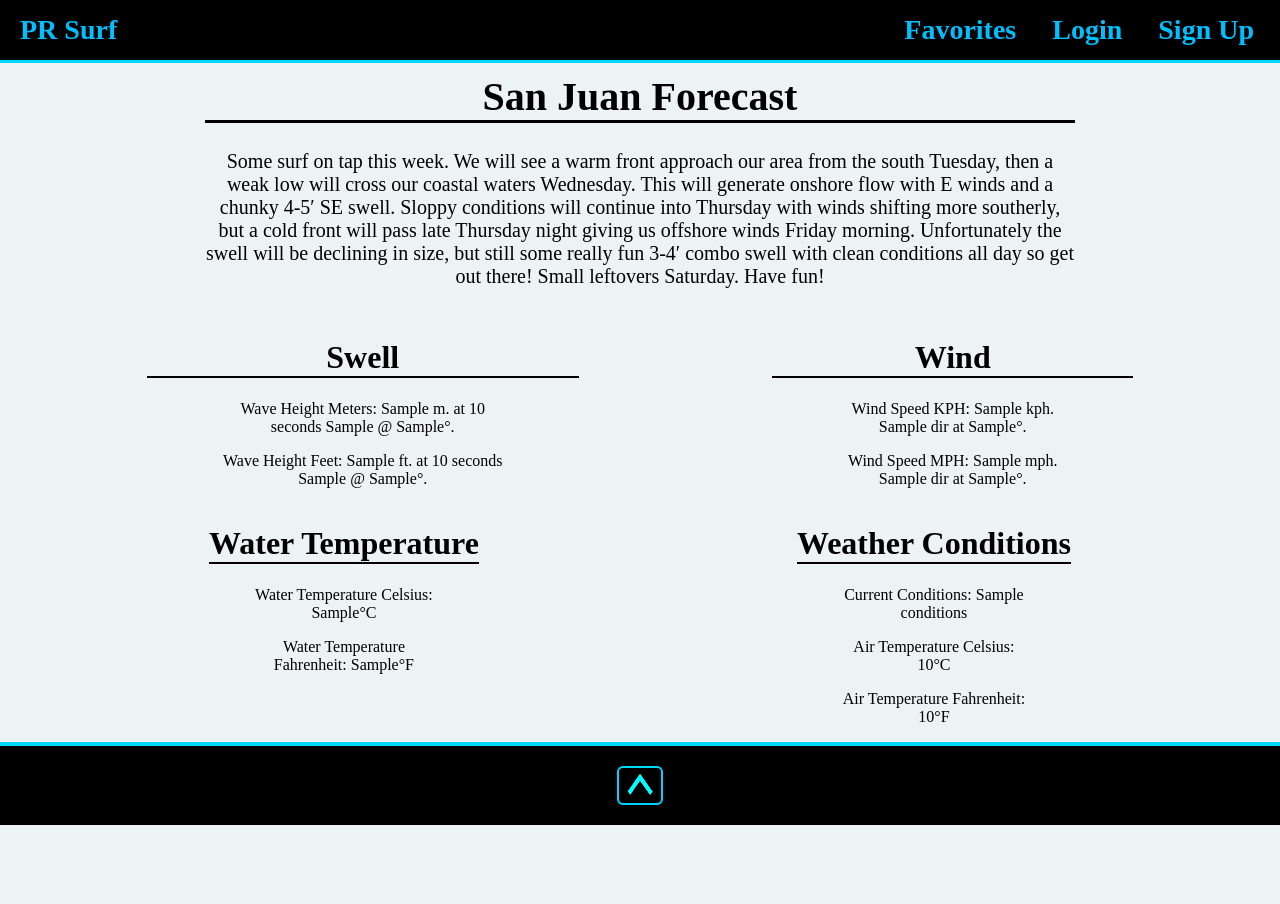
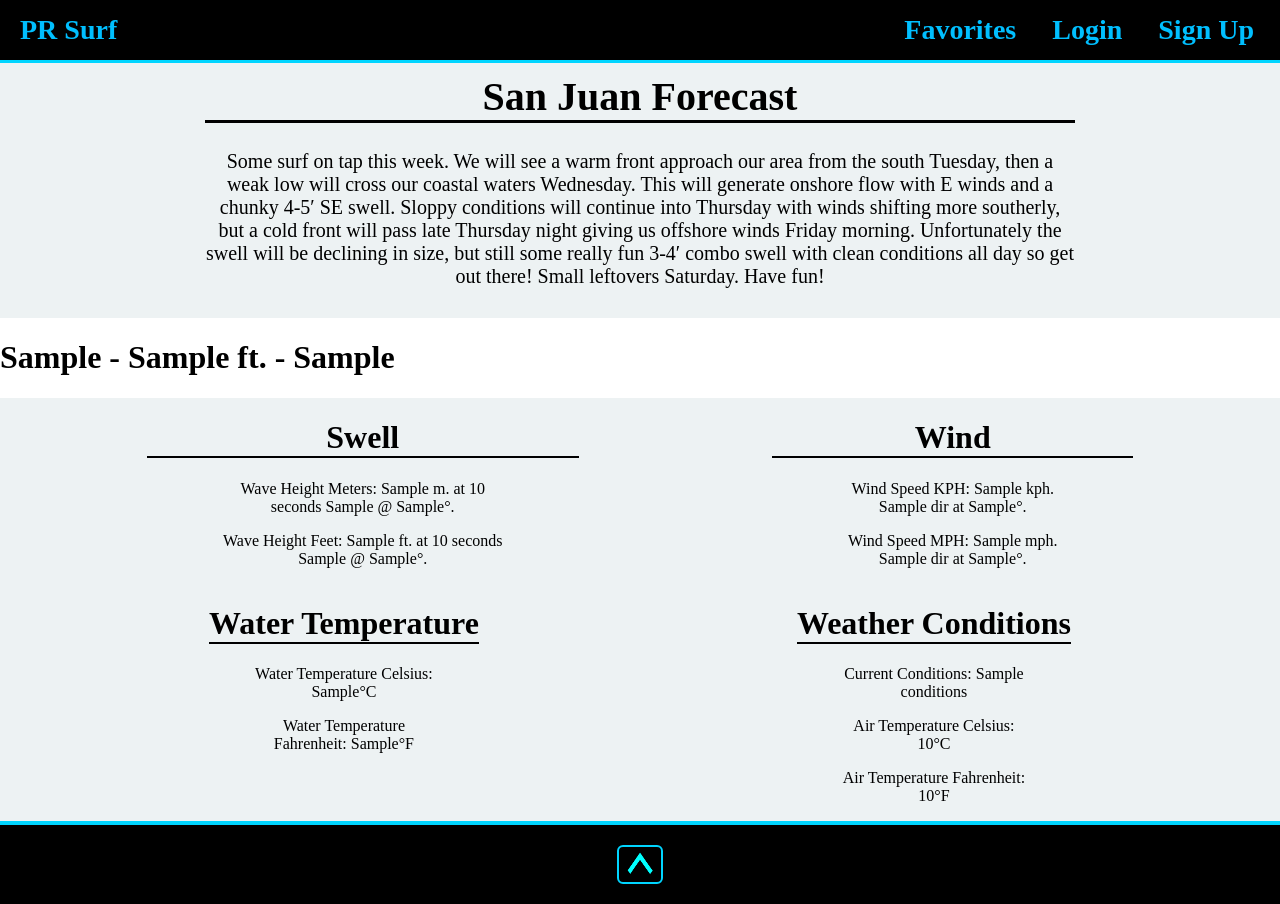
Before and after one commit to JohnFuhrm12/Django-PR-Surf, a Django app: template surf_report/templates/index.html in a window 1280 px wide. Before the commit the page ends 825 px from the top, so only its background shows below. Run offline with Django 4.2, Linux system fonts and the light colour scheme; the template is opened without the code that fills it: most values are stand-ins (such as "Sample title", 1, 10 or a date in 2020).

Commit message:
Add files via upload

```diff
--- a/surf_report/templates/index.html
+++ b/surf_report/templates/index.html
@@ -20,6 +20,11 @@
     <div class="top-block">
       <h1>San Juan  Forecast</h1>
       <p>Some surf on tap this week.  We will see a warm front approach our area from the south Tuesday, then a weak low will cross our coastal waters Wednesday. This will generate onshore flow with E winds and a chunky 4-5′ SE swell.  Sloppy conditions will continue into Thursday with winds shifting more southerly, but a cold front will pass late Thursday night giving us offshore winds Friday morning.  Unfortunately the swell will be declining in size, but still some really fun 3-4′ combo swell with clean conditions all day so get out there!  Small leftovers Saturday.  Have fun!</p>
+    </div>
+    <div class="report">
+      <div class="report-txt {% if wave_quality == 'Firing' %} report-txt-firing {% endif %} {% if wave_quality == 'Great' %} report-txt-great {% endif %} {% if wave_quality == 'Poor' %} report-txt-poor {% endif %} {% if wave_quality == 'Flat' %} report-txt-flat {% endif %}">
+        <h1>{{ wvht_min_f }} - {{ wvht_max_f }} ft. - {{ wave_quality }}</h1>
+      </div>
     </div>
     <div class="block2">
       <div class="second-block">
```
